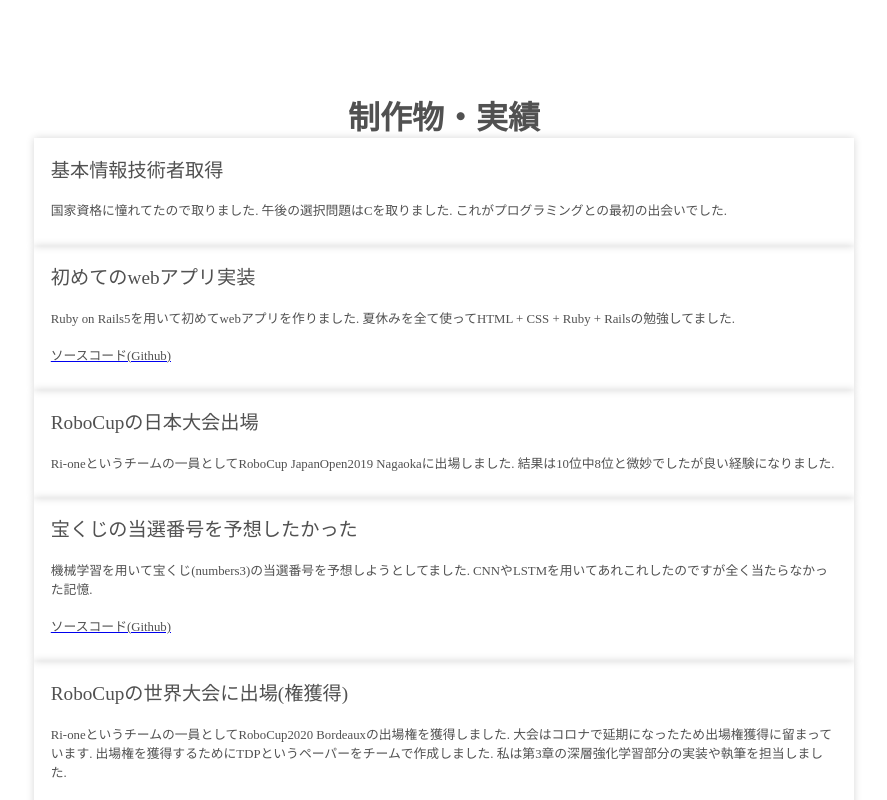
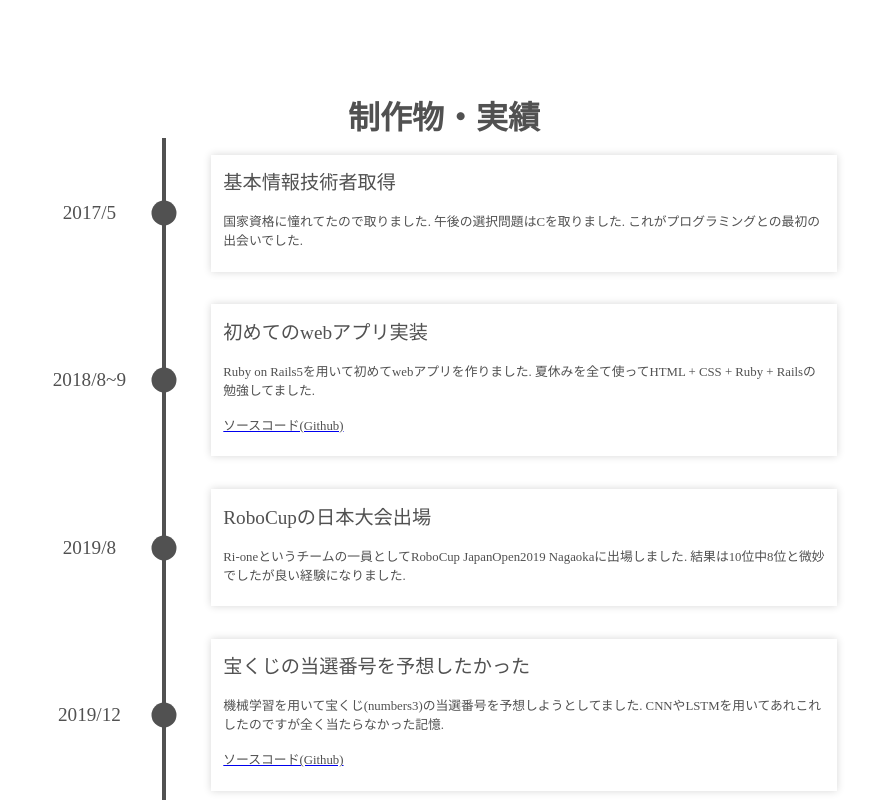
Before and after one commit to ruritoBlogger/ruritoBlogger.github.io, a Next.js app: page /intro in a window 1280 px wide. Shown: the part 2200-3000 px from the top of the page, without its empty margins (196-1083 px from the left). Built offline with nearby package versions, Linux system fonts and the light colour scheme.

Commit message:
feat: TimeLine部分を改修

```diff
--- a/src/components/card/index.module.sass
+++ b/src/components/card/index.module.sass
@@ -6,8 +6,6 @@
     margin-bottom: 10px
 
 .card
-    width: 80%
-    margin: auto
     box-shadow: 0 0 8px rgba(0, 0, 0, 0.16)
 
 .card_inner
@@ -15,14 +13,15 @@
     flex-direction: column
     margin: 2%
 
-.dateTitle
-    @extend .subtitle
+    @media screen and (max-width: 764px)
+        margin: 5%
+
+.dateContent
+    @extend .content
     display: none
 
-@media screen and (max-width: 764px)
-    .dateTitle
+    @media screen and (max-width: 764px)
         display: inline-block
-        font-size: 5vw
 
 .img
     width: 100%
--- a/src/components/card/index.tsx
+++ b/src/components/card/index.tsx
@@ -34,6 +34,7 @@ const Card: React.FC<Props> = ({
         <p className={styles.subtitle} id={title}>
           {title}
         </p>
+        <p className={styles.dateContent}>{date}</p>
         {(() => {
           if (img_link !== undefined) {
             return <img src={img_link} className={styles.img} />;
--- /dev/null
+++ b/src/components/timepoint/index.module.sass
@@ -0,0 +1,69 @@
+@import '../../pages/template.sass'
+
+/* overwrite area */
+
+.inner
+    width: 80%
+    margin: auto
+
+    @media screen and (max-width: 764px)
+        width: 98%
+
+.subtitle
+    text-align: left
+    padding-left: 10%
+
+/* overwrite area */
+
+.dateWrapper
+    min-width: 100px
+    position: relative
+
+    @media screen and (max-width: 764px)
+        display: none
+
+.dateSmartphoneWrapper
+    margin-bottom: 6%
+
+    @media screen and (min-width: 764px)
+        display: none
+
+.dateTitle
+    @extend .subtitle
+    position: absolute
+    top: 50%
+    left: 50%
+    transform: translateX(-50%) translateY(-50%)
+    -webkit-transform: translateX(-50%) translateY(-50%)
+
+.lineBlock
+    min-width: 60px
+    text-align: center
+    position: relative
+
+.line
+    height: 50%
+    width: 4px
+    margin: auto
+    background-color: $black
+
+.ellipse
+    position: absolute
+    top: 50%
+    left: 50%
+    transform: translateX(-50%) translateY(-50%)
+    -webkit-transform: translateX(-50%) translateY(-50%)
+    width: 25px
+    height: 25px
+    border-radius: 50%
+    background-color: $black
+
+    @media screen and (max-width: 764px)
+        width: 20px
+        height: 20px
+        top: 55%
+
+.cardWrapper
+    margin: 2%
+    display: flex
+    flex-direction: column
--- /dev/null
+++ b/src/components/timepoint/index.tsx
@@ -0,0 +1,38 @@
+import styles from "./index.module.sass";
+
+import Card from "../card/index";
+
+interface Props {
+  data: {
+    date: string;
+    title: string;
+    content: string;
+    link?: string;
+    link_text?: string;
+    img_link?: string;
+  };
+}
+
+/**
+ * タイムラインで表示するカードやTimelineの導線をひとまとめにしたコンポーネント
+ * @param data 表示するデータ
+ */
+const TimePoint: React.FC<Props> = ({ data }) => {
+  return (
+    <div className={styles.inner}>
+      <div className={styles.dateWrapper}>
+        <p className={styles.dateTitle}>{data.date}</p>
+      </div>
+      <div className={styles.lineBlock}>
+        <p className={styles.line} />
+        <p className={styles.ellipse} />
+        <p className={styles.line} />
+      </div>
+      <div className={styles.cardWrapper}>
+        <Card {...data} />
+      </div>
+    </div>
+  );
+};
+
+export default TimePoint;
--- a/src/pages/timeline/index.tsx
+++ b/src/pages/timeline/index.tsx
@@ -1,5 +1,5 @@
-import Card from "../../components/card/index";
 import styles from "./index.module.sass";
+import TimePoint from "../../components/timepoint/index";
 
 interface DataProps {
   date: string;
@@ -96,7 +96,7 @@ const TimelinePage: React.FC = () => {
     <div className={styles.inner}>
       <h1 className={styles.title}>制作物・実績</h1>
       {datas.map((data) => (
-        <Card {...data} key={data.title} />
+        <TimePoint data={data} key={data.title} />
       ))}
     </div>
   );
```
